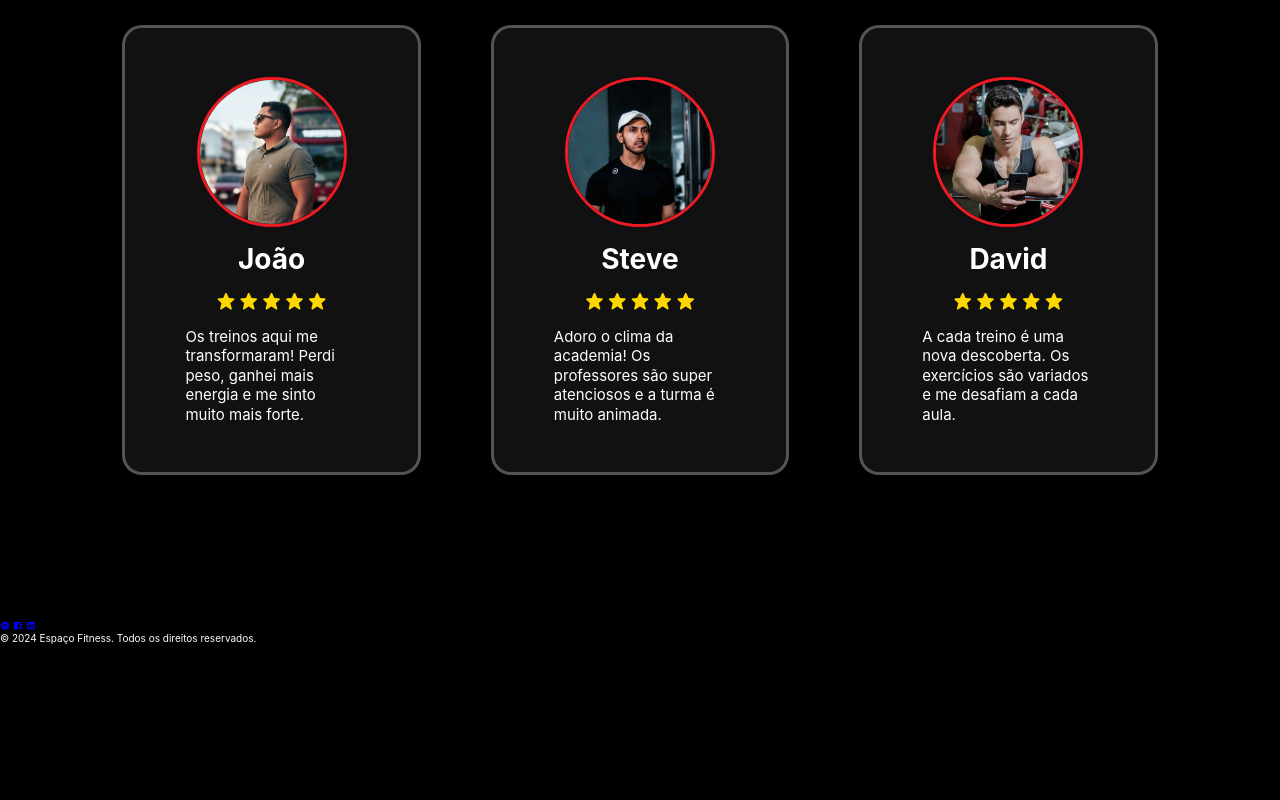
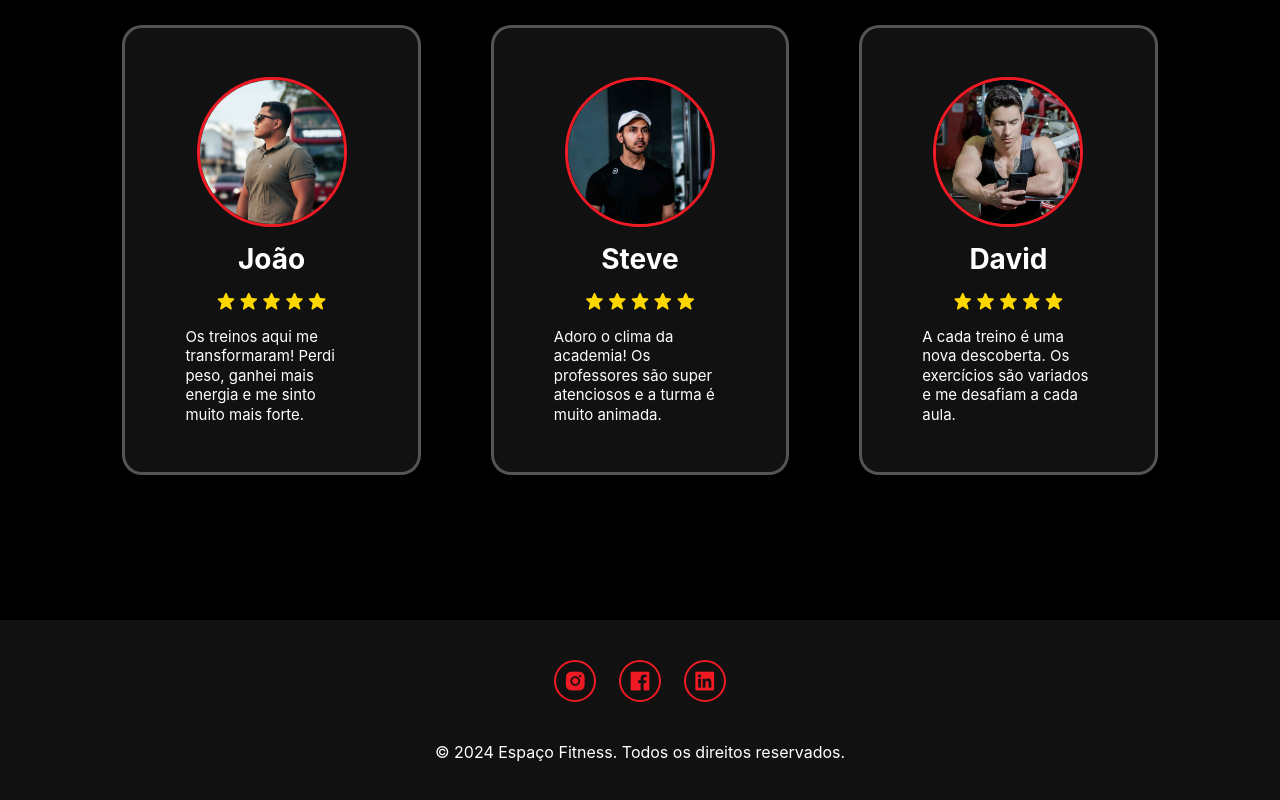
Before and after one commit to Tiago-Silva/espaco-fitness-02, a website: page index.html in a window 1280 px wide. Shown: the part 4161-4961 px from the top of the page. Before the commit the page ends 4805 px from the top, so only its background shows below. Drawn offline with nearby package versions, Linux system fonts and the light colour scheme.

Commit message:
style: styling footer section

```diff
--- a/css/style.css
+++ b/css/style.css
@@ -401,3 +401,47 @@ span {
     color: gold;
     font-size: 2rem;
 }
+
+/* footer section */
+
+.footer {
+    position: relative;
+    bottom: 0;
+    width: 100%;
+    padding: 40px 0;
+    background-color: var(--second-bg-color);
+}
+
+.footer .social {
+    text-align: center;
+    padding-bottom: 20px;
+    color: var(--main-color);
+}
+
+.footer .social a {
+    font-size: 25px;
+    color: var(--main-color);
+    border: 2px solid var(--main-color);
+    width: 42px;
+    height: 42px;
+    line-height: 42px;
+    display: inline-block;
+    text-align: center;
+    border-radius: 50%;
+    margin: 0 10px;
+    transition: 0.3s ease-in-out;
+}
+
+.footer .social a:hover {
+    transform: translateY(-10px) scale(1.2);
+    background-color: var(--main-color);
+    color: #131313;
+    box-shadow: 0 0 25px var(--main-color);
+}
+
+.footer .copyright {
+    margin-top: 20px;
+    text-align: center;
+    font-size: 16px;
+    color: #ffffff;
+}
```
